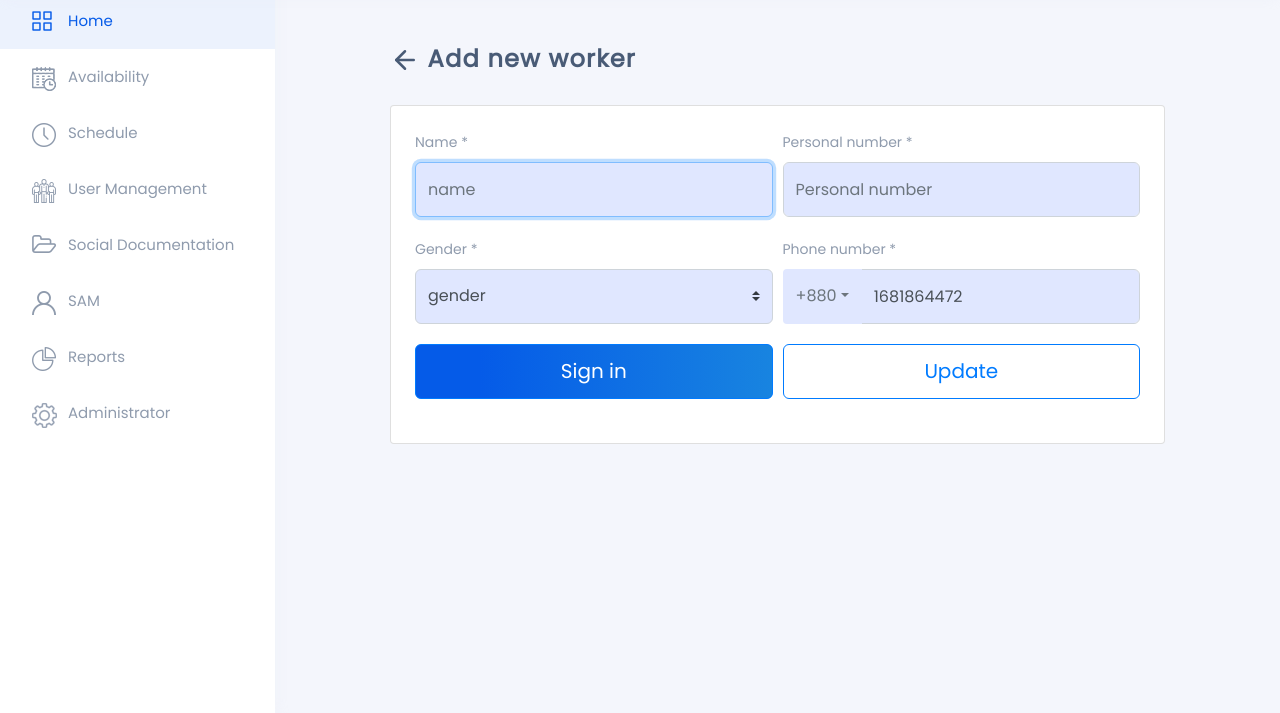
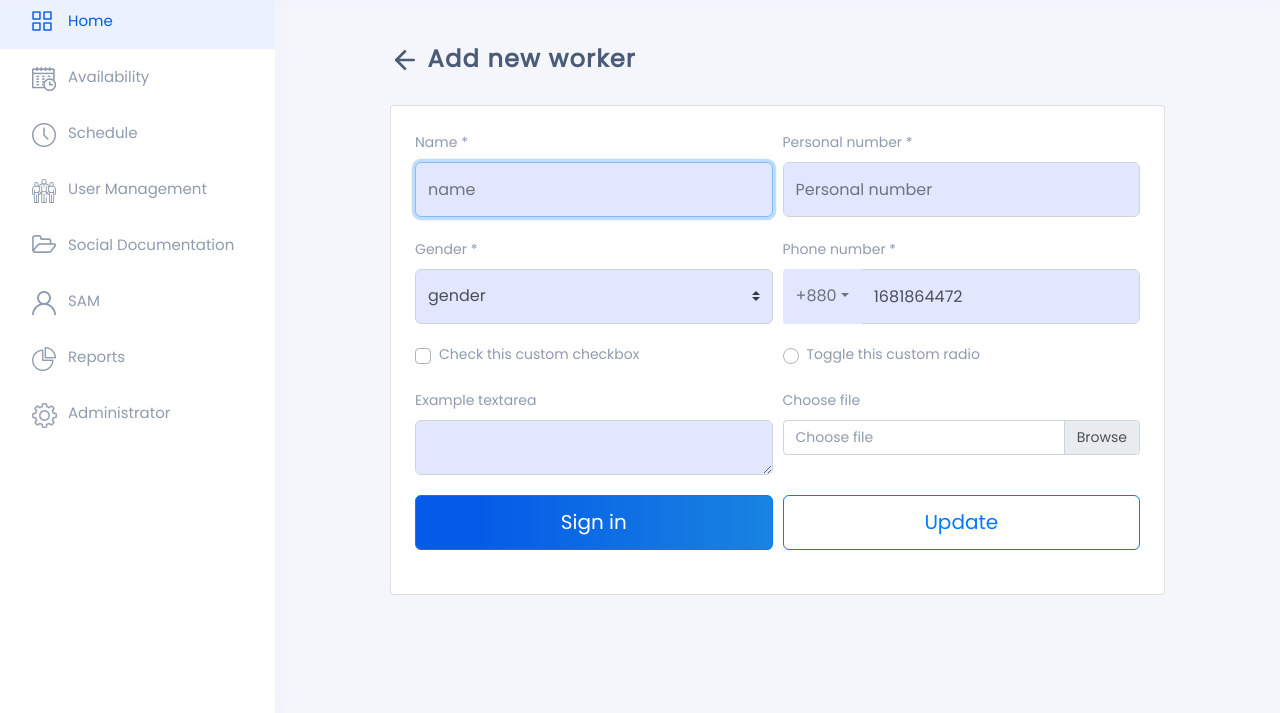
Before and after one commit to amazonesoft/ArkieveUI, a website: page app/create-worker.html in a window 1280 px wide. Shown: the part 87-800 px from the top of the page. Drawn offline with nearby package versions, Linux system fonts and the light colour scheme.

Commit message:
added different type of filed

```diff
--- a/app/create-worker.html
+++ b/app/create-worker.html
@@ -185,10 +185,45 @@
 
                             <div class="form-row">
                                 <div class="col-md-6">
+                                    <div class="custom-control custom-checkbox">
+                                        <input type="checkbox" class="custom-control-input" id="customCheck1">
+                                        <label class="custom-control-label" for="customCheck1">Check this custom
+                                            checkbox</label>
+                                    </div>
+                                </div>
+                                <div class="col-md-6">
+                                    <div class="custom-control custom-radio">
+                                        <input type="radio" id="customRadio1" name="customRadio"
+                                            class="custom-control-input">
+                                        <label class="custom-control-label" for="customRadio1">Toggle this custom
+                                            radio</label>
+                                    </div>
+                                </div>
+                            </div>
+
+                            <div class="form-row">
+                                <div class="col-md-6">
+                                    <label for="exampleFormControlTextarea1">Example textarea</label>
+                                    <textarea class="form-control" id="exampleFormControlTextarea1" rows="3"></textarea>
+                                </div>
+                                <div class="col-md-6">
+                                    <label for="customFile">Choose file</label>
+                                    <div class="custom-file">
+                                        <input type="file" class="custom-file-input" id="customFile">
+                                        <label class="custom-file-label" for="customFile">Choose file</label>
+                                    </div>
+                                </div>
+                            </div>
+
+
+
+                            <div class="form-row">
+                                <div class="col-md-6">
                                     <button class="btn btn-lg btn-primary btn-block" type="submit">Sign in</button>
                                 </div>
                                 <div class="col-md-6">
-                                    <button class="btn btn-lg btn-outline-primary btn-block" type="submit">Update</button>
+                                    <button class="btn btn-lg btn-outline-primary btn-block"
+                                        type="submit">Update</button>
                                 </div>
                             </div>
 
```
